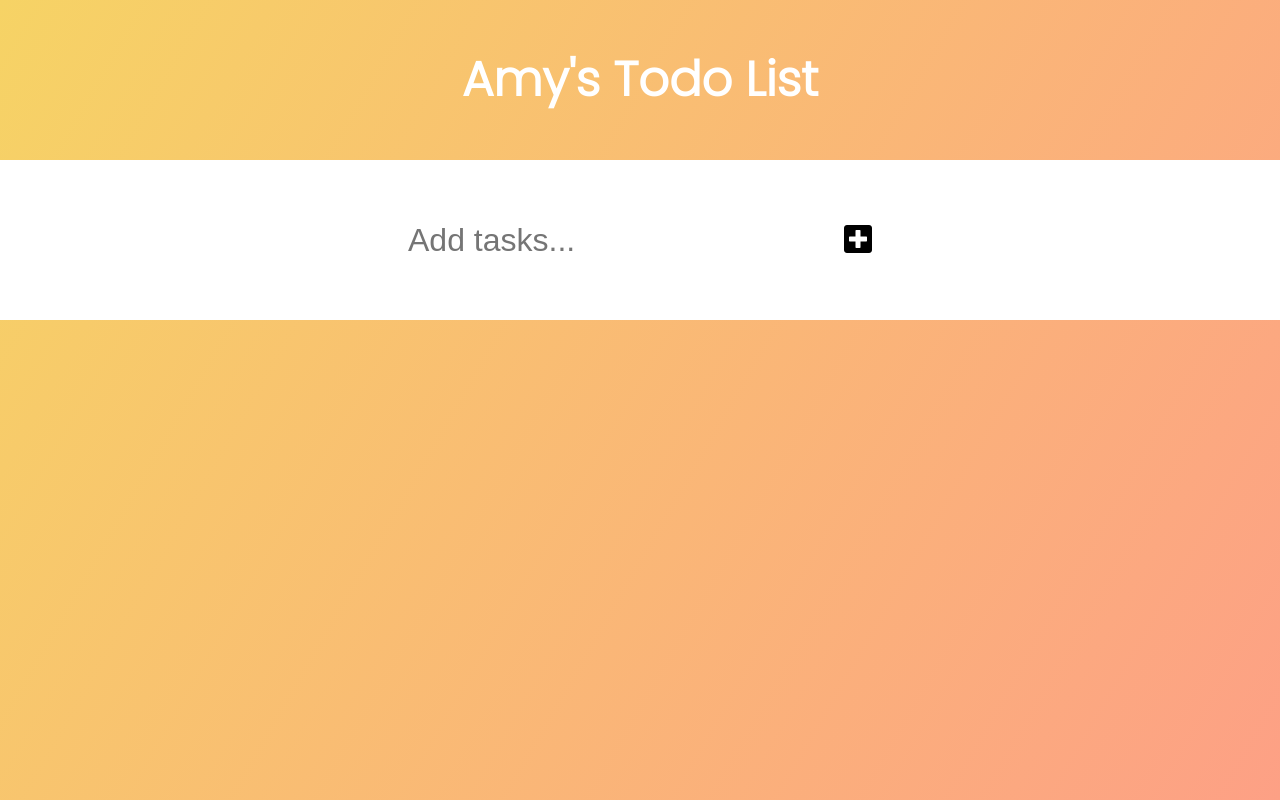
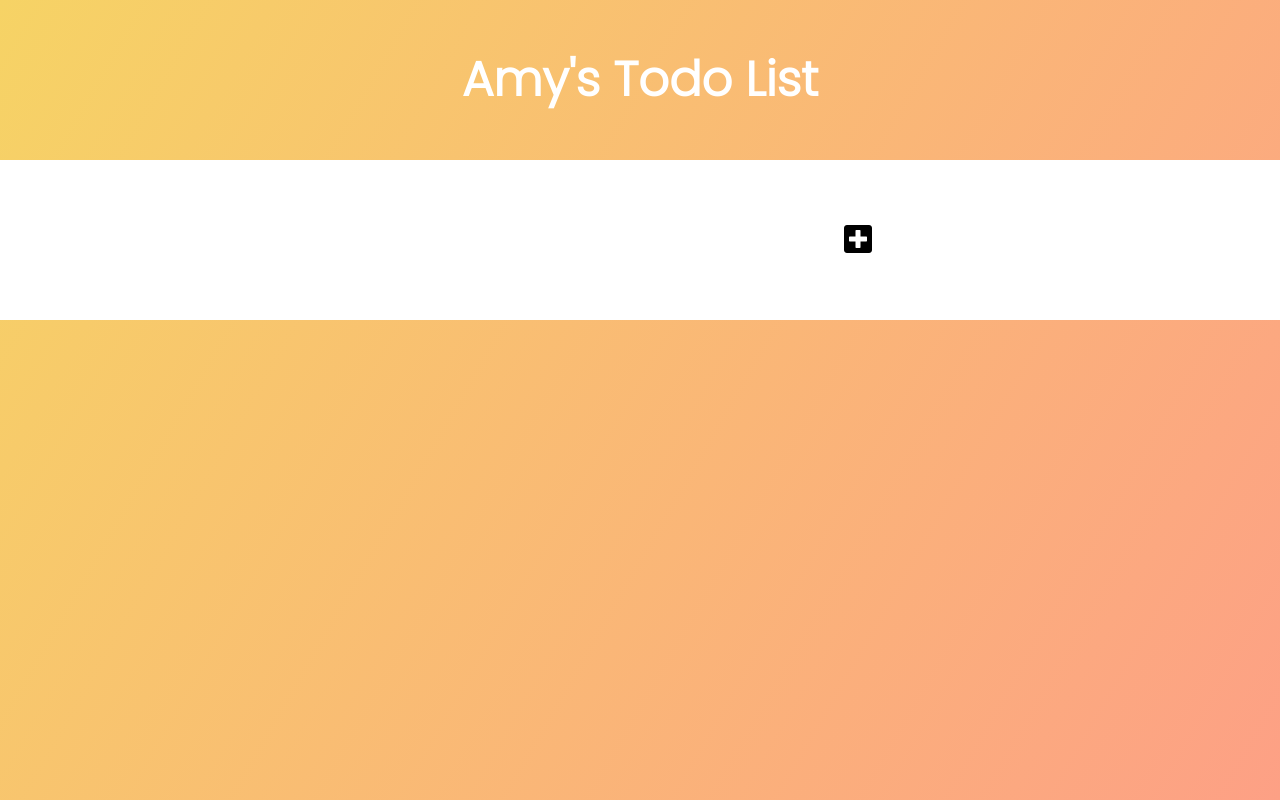
Before and after one commit to Mighty-Geek/to-do-list, a plain HTML site: page index.html in a window 1280 px wide. Drawn offline with Linux system fonts and the light colour scheme.

Commit message:
Update index.html

```diff
--- a/index.html
+++ b/index.html
@@ -18,7 +18,7 @@
         <h1>Amy's Todo List</h1>
     </header>
     <form>
-        <input type="text" class="todo-input" placeholder="Add tasks..."/>
+        <input type="text" class="todo-input"/>
         <button class="todo-button" type="submit">
             <i class="fas fa-plus-square"></i>
         </button>
```
